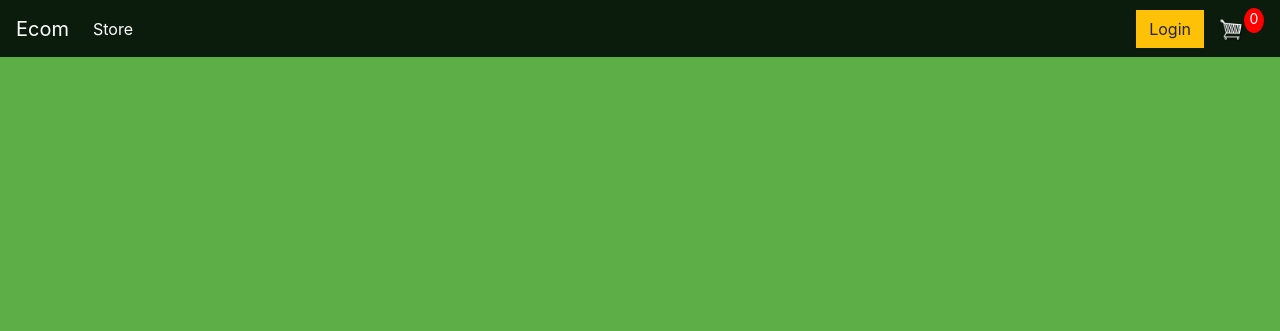
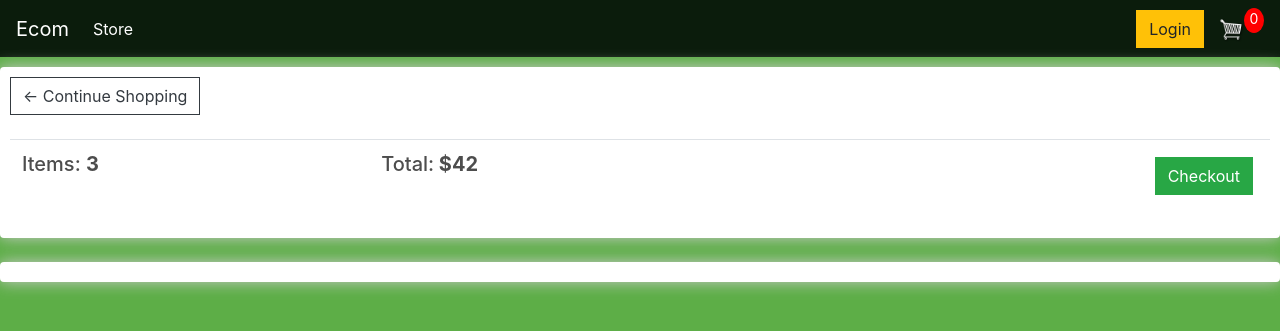
Before and after one commit to matiasumanzor/ecommercedj, a Django app: template store/templates/store/cart.html in a window 1280 px wide. Shown: the top 331 px of the page. Run offline with Django 3.2, Linux system fonts and the light colour scheme; the template is opened without the code that fills it, so the values that code supplies are empty; some libraries are stand-ins or nearby versions.

Commit message:
nuevos archivos 15-11

```diff
--- a/store/templates/store/cart.html
+++ b/store/templates/store/cart.html
@@ -6,11 +6,32 @@
 -->
 
 {% extends 'store/main.html' %}
+{% load static %}
+{% block content %}
+	<div class="row">
+		<div class="col-lg-12">
+			<div class="box-element">
 
-{% load static %}
+				<a  class="btn btn-outline-dark" href="{% url 'store' %}">&#x2190; Continue Shopping</a>
 
-{% block content %}
+				<br>
+				<br>
+				<table class="table">
+					<tr>
+						<th><h5>Items: <strong>3</strong></h5></th>
+						<th><h5>Total:<strong> $42</strong></h5></th>
+						<th>
+							<a  style="float:right; margin:5px;" class="btn btn-success" href="{% url 'checkout' %}">Checkout</a>
+						</th>
+					</tr>
+				</table>
 
-     <h3>cart</h3>
+			</div>
 
+			<br>
+			<div class="box-element">
+
+			</div>
+		</div>
+	</div>
 {% endblock content %}
--- a/store/templates/store/main.html
+++ b/store/templates/store/main.html
@@ -40,7 +40,8 @@
         </div>
       </div>
     </nav>
-
+    {% block content %}
+    {% endblock content %}
     <script src="https://code.jquery.com/jquery-3.4.1.slim.min.js" integrity="sha384-J6qa4849blE2+poT4WnyKhv5vZF5SrPo0iEjwBvKU7imGFAV0wwj1yYfoRSJoZ+n" crossorigin="anonymous"></script>
     <script src="https://cdn.jsdelivr.net/npm/popper.js@1.16.0/dist/umd/popper.min.js" integrity="sha384-Q6E9RHvbIyZFJoft+2mJbHaEWldlvI9IOYy5n3zV9zzTtmI3UksdQRVvoxMfooAo" crossorigin="anonymous"></script>
     <script src="https://stackpath.bootstrapcdn.com/bootstrap/4.4.1/js/bootstrap.min.js" integrity="sha384-wfSDF2E50Y2D1uUdj0O3uMBJnjuUD4Ih7YwaYd1iqfktj0Uod8GCExl3Og8ifwB6" crossorigin="anonymous"></script>
```
Also changed, not shown: store/templates/store/store.html (+39 -3 lines), static/images/placeholder.png (added).
